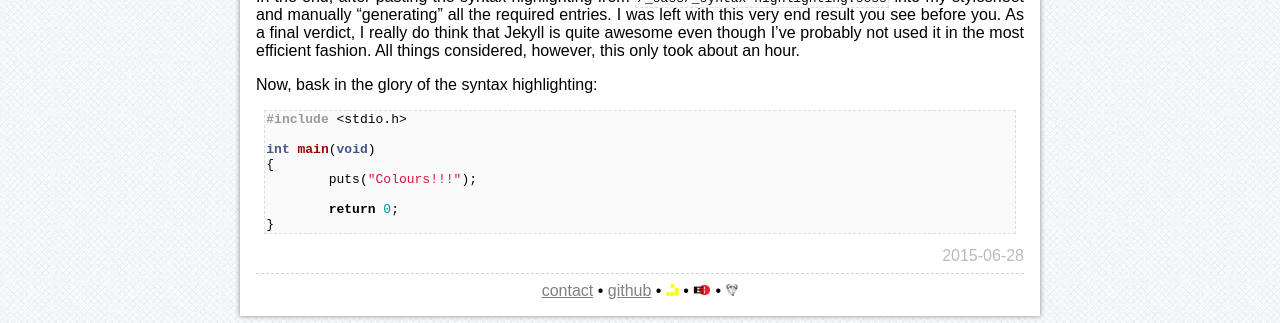
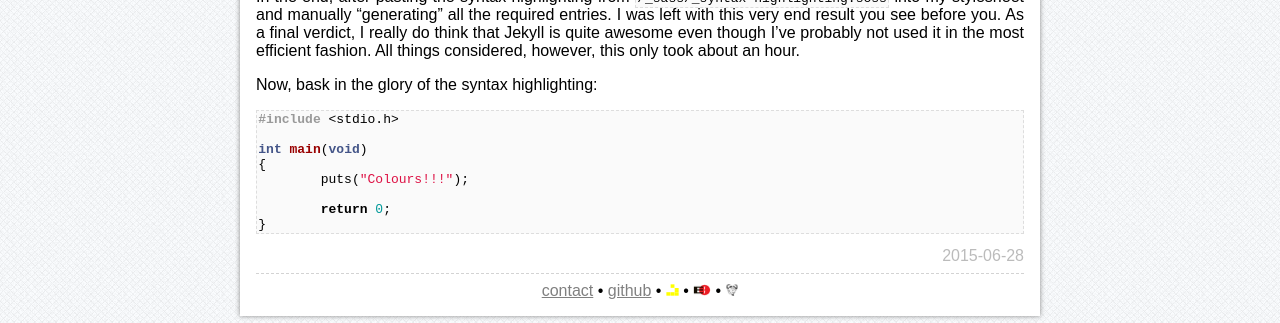
Before and after one commit to EliteTK/the-tk.com, a Jekyll site: the page built from _posts/2015-06-28-it_s-alive-again.md, in a window 1280 px wide. Shown: the part 756-1079 px from the top of the page. Built offline with Jekyll 4.4.1, drawn with Linux system fonts in a browser that asks for light colours.

Commit message:
post 2015-06-28: minor cleanup

```diff
--- a/_posts/2015-06-28-it_s-alive-again.md
+++ b/_posts/2015-06-28-it_s-alive-again.md
@@ -60,7 +60,7 @@
 
 Now, bask in the glory of the syntax highlighting:
 
-{% highlight c %}
+~~~
 #include <stdio.h>
 
 int main(void)
@@ -69,7 +69,8 @@
 
 	return 0;
 }
-{% endhighlight %}
+~~~
+{: .language-c}
 
 [jekyll]: http://jekyllrb.com
 [jinja]:  http://jinja.pocoo.org/
```
